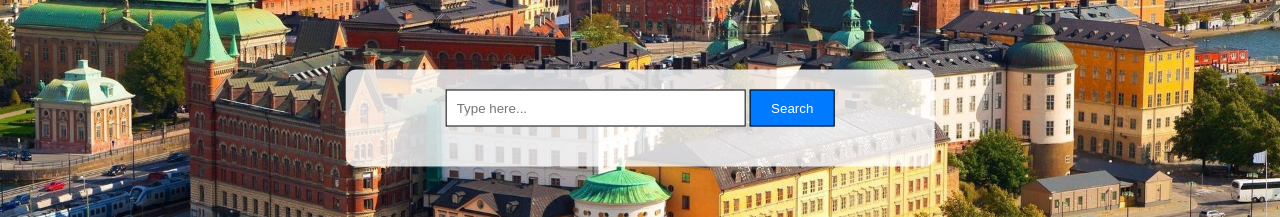
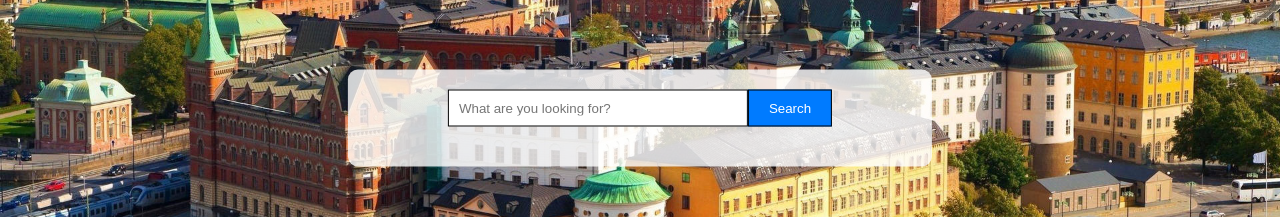
Before and after one commit to EsraKul/IndiraEsra, a website: page src/index.html in a window 1280 px wide. Shown: the part 342-559 px from the top of the page. Drawn offline with Linux system fonts and the light colour scheme.

Commit message:
changed name of file, fixed redirection

```diff
--- a/src/index.html
+++ b/src/index.html
@@ -1,28 +1,32 @@
 <!DOCTYPE html>
 <html lang="en">
+
 <head>
     <meta charset="UTF-8">
     <meta name="viewport" content="width=device-width, initial-scale=1.0">
     <title>Stockholm Tourism</title>
     <link rel="stylesheet" href="style.css">
-    <style>
-        @import url('https://fonts.googleapis.com/css2?family=Cinzel:wght@400..900&display=swap');
-        @import url('https://fonts.googleapis.com/css2?family=Cinzel:wght@400..900&family=Nanum+Myeongjo&display=swap');
-   </style>
+
 </head>
+
 <body>
     <div class="background-image">
-        <div class="SecondTitle"><h1>Explore Stockholm</h1></div>
-        <div class="SecondSubtitle"><h2>Search for Restaurants, Museums, and many more sights!</h2></div>
+        <div class="SecondTitle">
+            <h1>Explore Stockholm</h1>
+        </div>
+        <div class="SecondSubtitle">
+            <h2>Search for Restaurants, Museums, and many more sights!</h2>
+        </div>
 
         <div class="floating-box">
-            <form class="search-form">
-                <input type="text" id="searchInput" placeholder="Type here...">
-                <button type="submit" onclick="searchPlaces(event)">Search</button>
-            </form>
+            <div class="inputAndButton">
+                <input type="text" id="searchInput" placeholder="What are you looking for?">
+                <button onclick="search()">Search</button>
+            </div>
             <div id="results"></div>
         </div>
     </div>
     <script src="script.js"></script>
 </body>
+
 </html>
```
Also changed, not shown: src/landing.html (+1 -1 lines).
